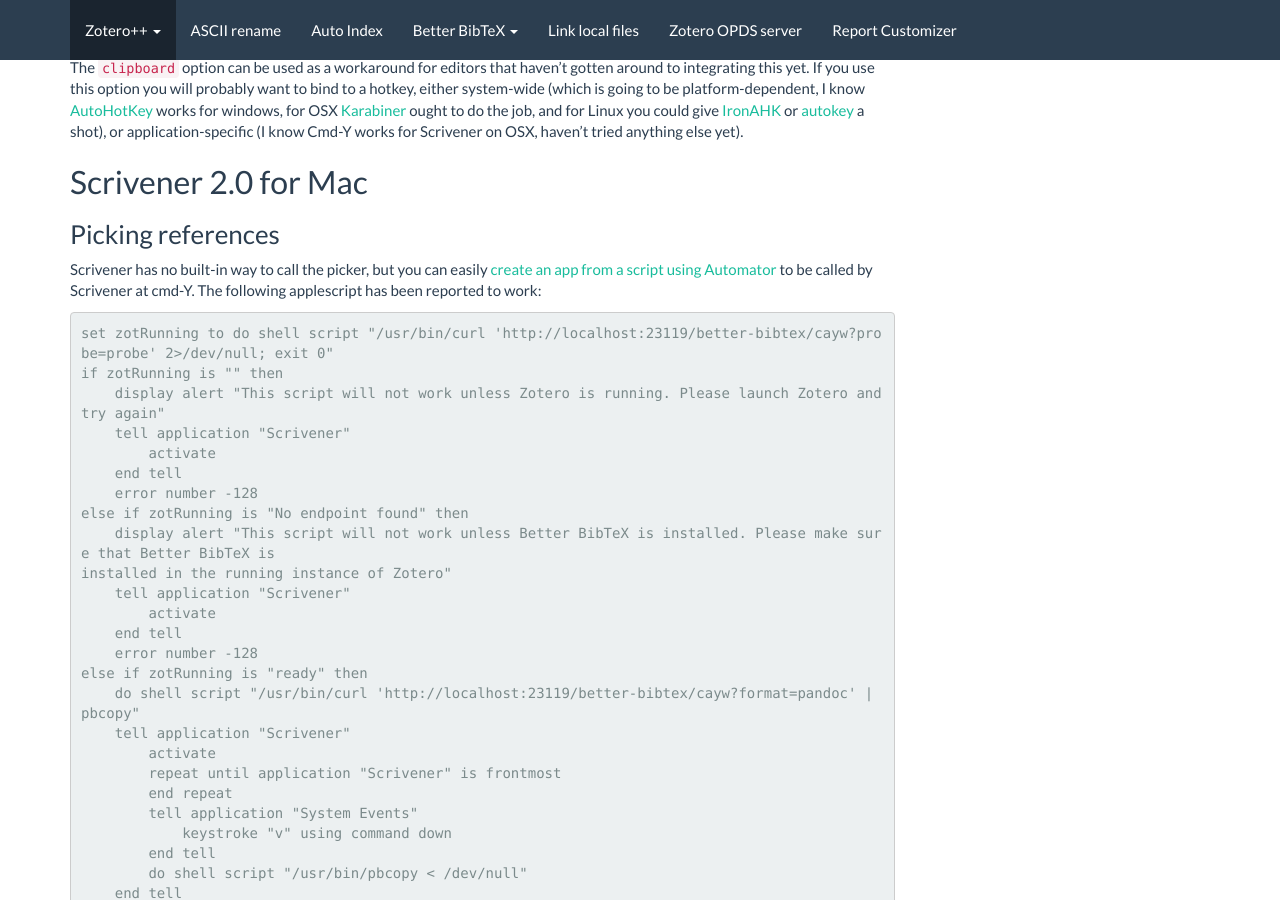
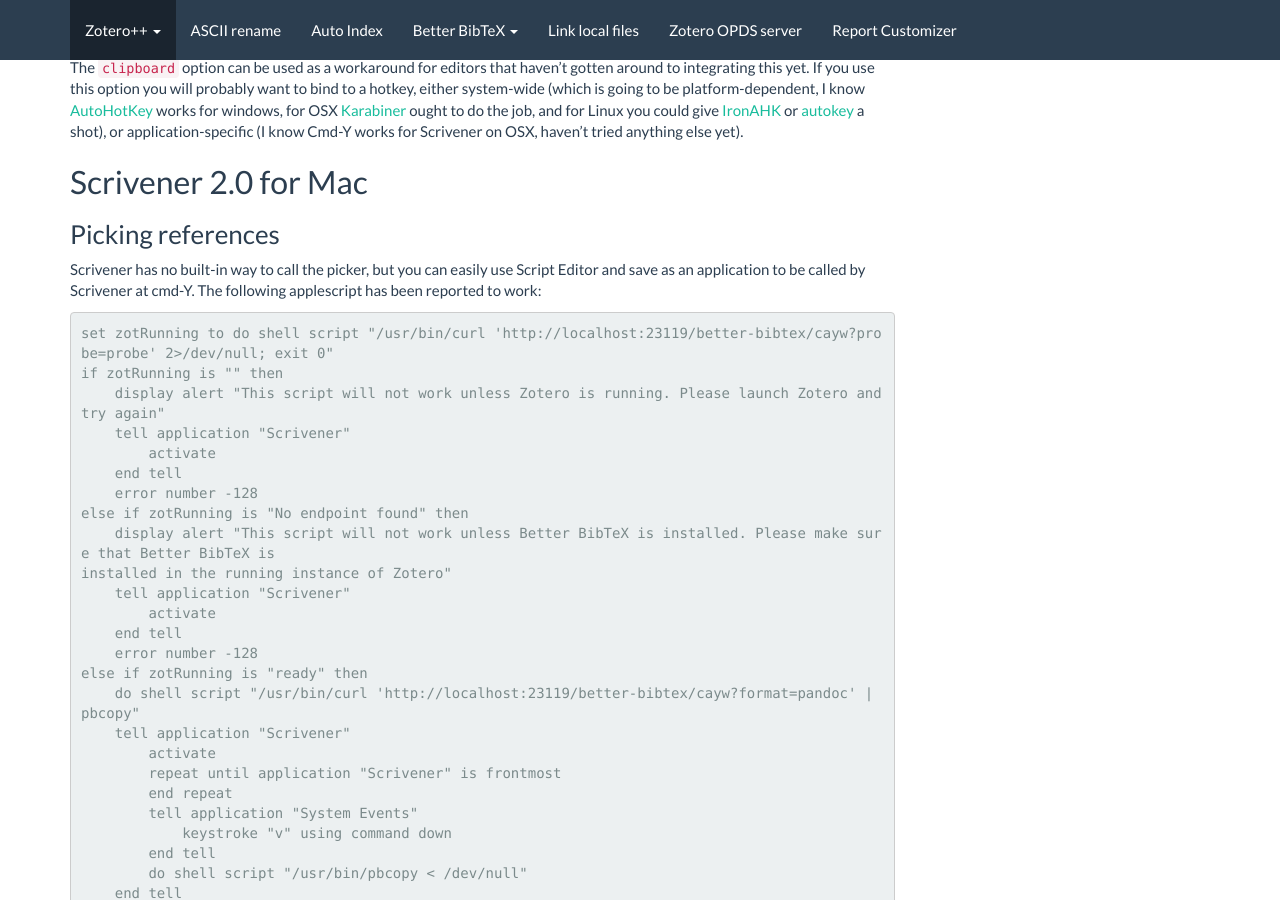
Before and after one commit to edwinksl/ZotPlus.github.io, a Jekyll site: the page built from better-bibtex/cayw.md, in a window 1280 px wide and 900 px high, scrolled down 1172 px. Built offline with Jekyll 4.4.1, drawn with Linux system fonts in a browser that asks for light colours; nearby versions of some CDN libraries.

Commit message:
Slight change to method
Using Script Editor makes an app bundle that is *one seventeenth* of the size of Automator's, and it is simpler to use. Also, using the method in the link provided, verbatim, wouldn't work as it is an applescript and not a shell script.

```diff
--- a/better-bibtex/cayw.md
+++ b/better-bibtex/cayw.md
@@ -66,7 +66,7 @@
 
 ### Picking references
 
-Scrivener has no built-in way to call the picker, but you can easily [create an app from a script using Automator](http://stackoverflow.com/a/281455/2541040)
+Scrivener has no built-in way to call the picker, but you can easily use Script Editor and save as an application
 to be called by Scrivener at cmd-Y. The following applescript has been reported to work:
 
     set zotRunning to do shell script "/usr/bin/curl 'http://localhost:23119/better-bibtex/cayw?probe=probe' 2>/dev/null; exit 0"
```
